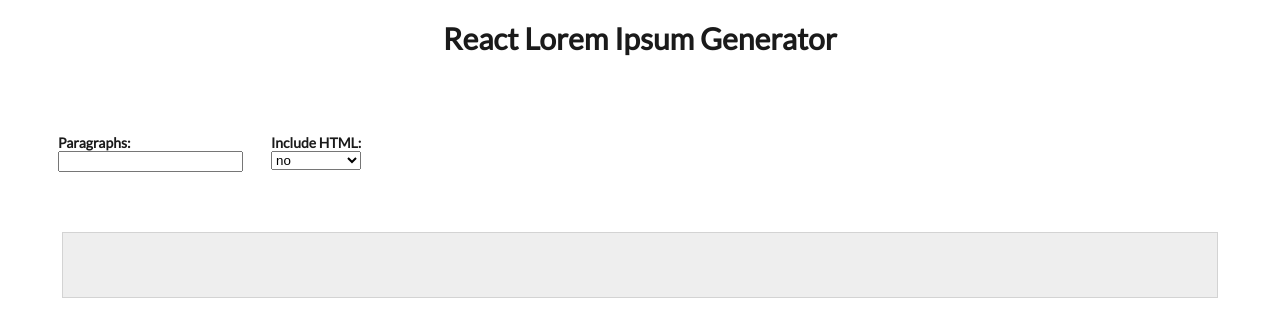
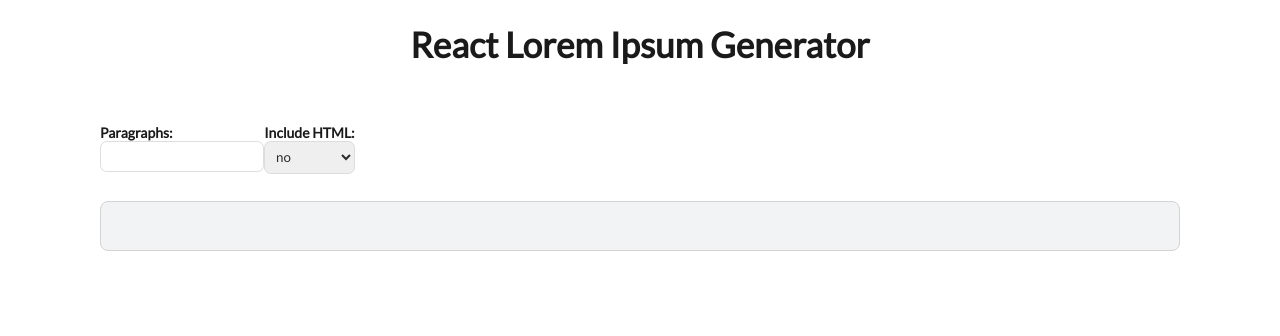
Before and after one commit to Verthon/react-lorem-generator, a React (Create React App) app: page / in a window 1280 px wide. Shown: the top 336 px of the page. Built offline with nearby package versions, Linux system fonts and the light colour scheme; no server answers.

Commit message:
CSS, added styling to Output Component as well for Select and Input ones

```diff
--- a/src/App.css
+++ b/src/App.css
@@ -11,30 +11,36 @@
   align-items: center;
 }
 .App-header .App-title{
-  font-size: 3em;
-  padding: 0;
+  font-size: 3.5em;
+  padding: 0 0 1em 0;
   text-align: center;
 }
 .App-body{
-  margin: 3em;
+  margin: 0 10em 10em 10em;
 }
-.Input-wrapper{
-  margin: 2em;
+.Input-wrapper input[type="number"], .Select-wrapper select{
+  padding: 0.5em;
+  border: 0.1em solid #ddd;
+  border-radius: 0.5em;
+  margin: 0 0 2em 0;
+  font-family: 'Lato';
+  color: #2b2b2b;
 }
+
+input[type="number"]:focus, .Select-wrapper select{outline:0;}
 .Input-wrapper, .Select-wrapper{
   font-size: 1.4em;
   font-weight: bold;
   display: inline-flex;
   flex-direction: column;
-  max-width: 15em;
 }
-
 .App-output{
   display: flex;
   font-size: 1.6em;
   text-align: justify;
-  margin: 2em;
   border: 0.1em solid #d3d3d3;
-  background-color: #eeeeee;
-  padding: 2em;
+  background-color: #f2f3f4;
+  padding: 1.5em;
+  border-radius: 0.5em;
+  line-height: 1.4;
 }
```
Also changed, not shown: 1 other file (tests, documents, lock files or other folders).
